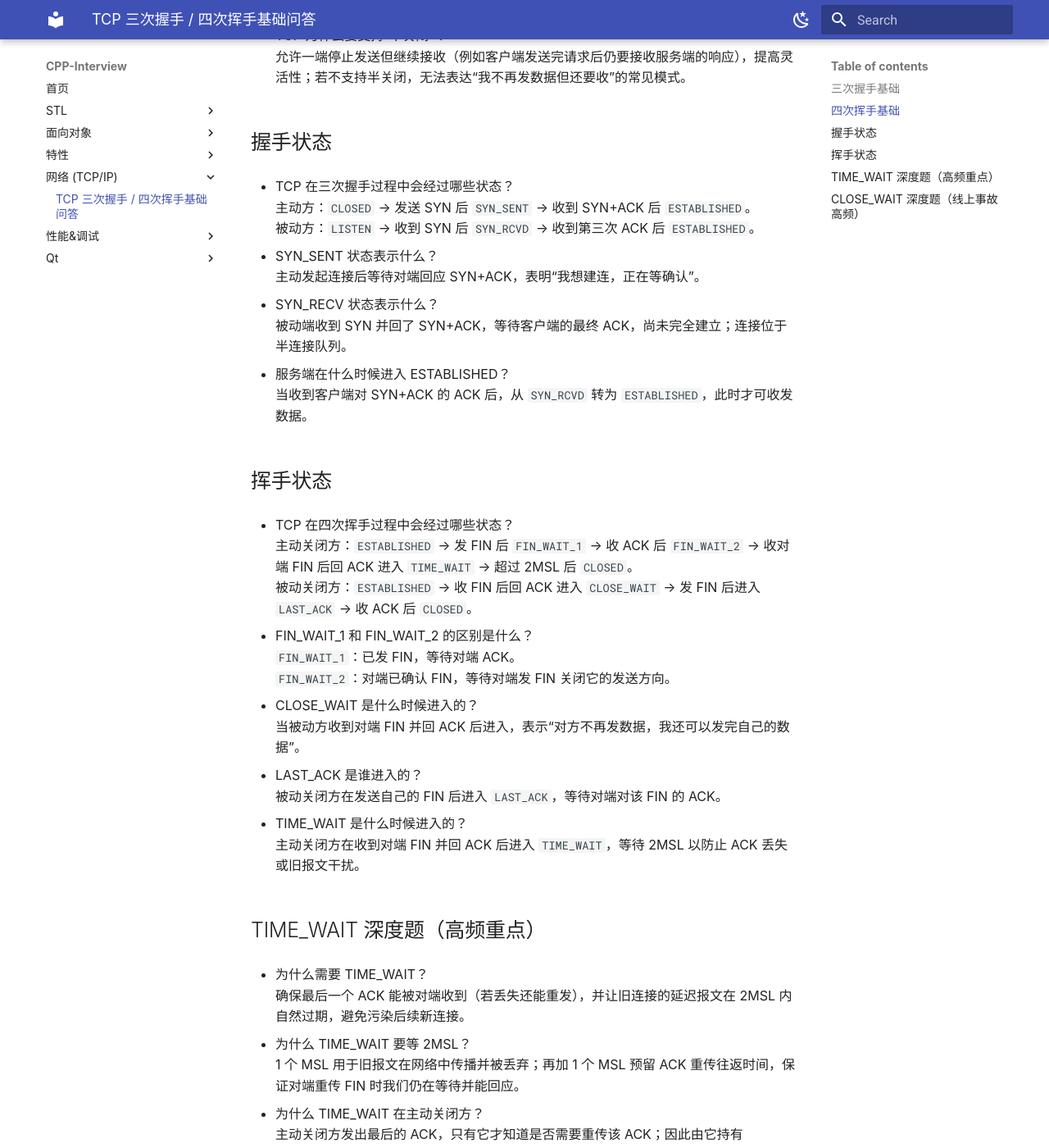
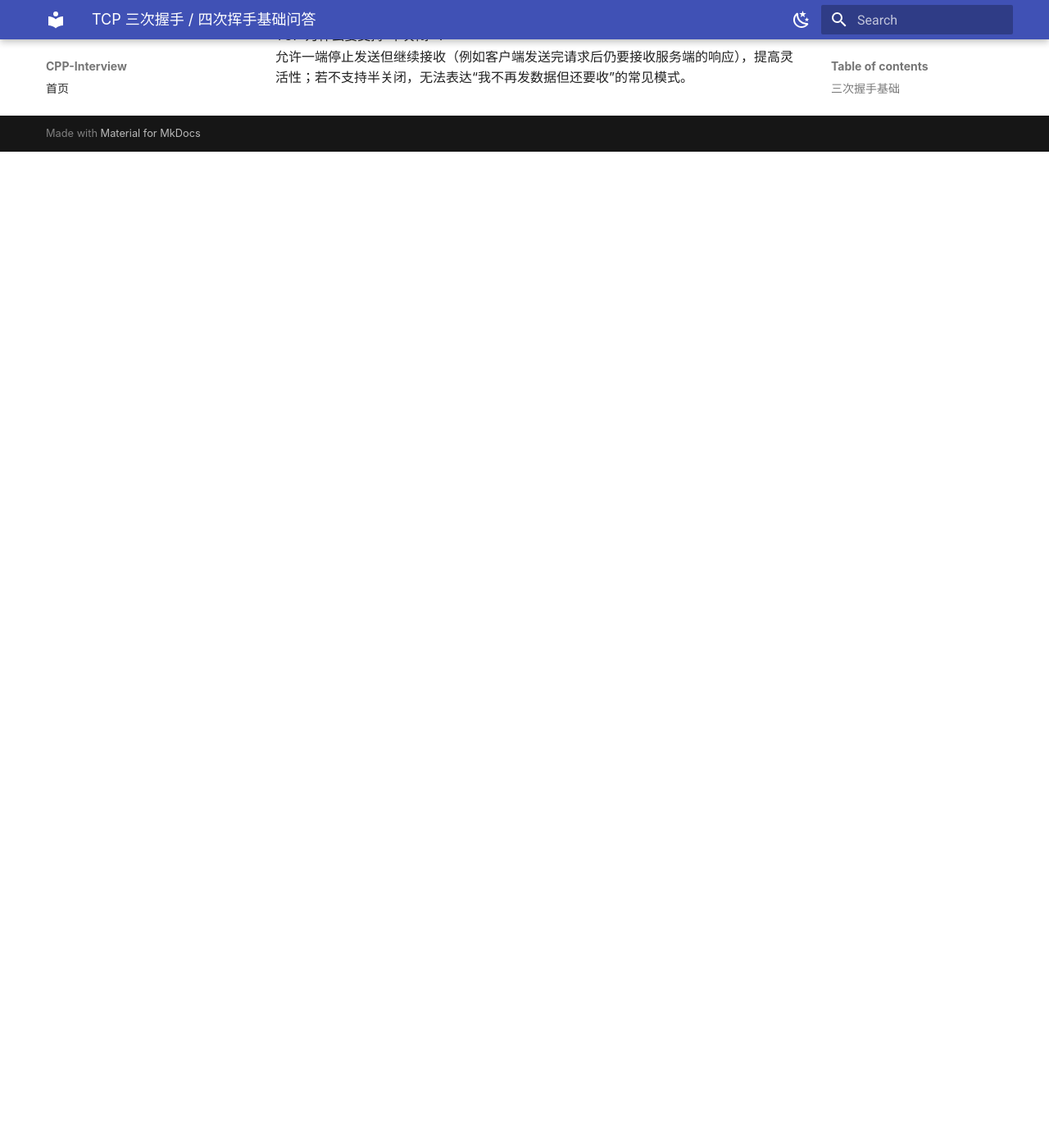
Before and after one commit to SwartzMss/CPP-Interview, an MkDocs documentation site: the page built from docs/network/tcp_handshake_teardown_basics.md, in a window 1280 px wide and 1400 px high, scrolled down 1215 px. Shown: the whole window at 82% size. Built offline with MkDocs 1.6.1 and Material for MkDocs 9.7.7, drawn with Linux system fonts in a browser that asks for light colours; after the commit the page ends 1399 px from its top, so only the background shows below that; some of the changed text lies outside the part shown.

Commit message:
Split TCP interview topics into tabs and add practices

```diff
--- a/docs/network/tcp_handshake_teardown_basics.md
+++ b/docs/network/tcp_handshake_teardown_basics.md
@@ -42,94 +42,3 @@
 
 - TCP 为什么要支持“半关闭”？
   允许一端停止发送但继续接收（例如客户端发送完请求后仍要接收服务端的响应），提高灵活性；若不支持半关闭，无法表达“我不再发数据但还要收”的常见模式。
-
-## 握手状态
-
-- TCP 在三次握手过程中会经过哪些状态？
-  主动方：`CLOSED` → 发送 SYN 后 `SYN_SENT` → 收到 SYN+ACK 后 `ESTABLISHED`。
-  被动方：`LISTEN` → 收到 SYN 后 `SYN_RCVD` → 收到第三次 ACK 后 `ESTABLISHED`。
-
-- SYN_SENT 状态表示什么？
-  主动发起连接后等待对端回应 SYN+ACK，表明“我想建连，正在等确认”。
-
-- SYN_RECV 状态表示什么？
-  被动端收到 SYN 并回了 SYN+ACK，等待客户端的最终 ACK，尚未完全建立；连接位于半连接队列。
-
-- 服务端在什么时候进入 ESTABLISHED？
-  当收到客户端对 SYN+ACK 的 ACK 后，从 `SYN_RCVD` 转为 `ESTABLISHED`，此时才可收发数据。
-
-## 挥手状态
-
-- TCP 在四次挥手过程中会经过哪些状态？
-  主动关闭方：`ESTABLISHED` → 发 FIN 后 `FIN_WAIT_1` → 收 ACK 后 `FIN_WAIT_2` → 收对端 FIN 后回 ACK 进入 `TIME_WAIT` → 超过 2MSL 后 `CLOSED`。
-  被动关闭方：`ESTABLISHED` → 收 FIN 后回 ACK 进入 `CLOSE_WAIT` → 发 FIN 后进入 `LAST_ACK` → 收 ACK 后 `CLOSED`。
-
-- FIN_WAIT_1 和 FIN_WAIT_2 的区别是什么？
-  `FIN_WAIT_1`：已发 FIN，等待对端 ACK。
-  `FIN_WAIT_2`：对端已确认 FIN，等待对端发 FIN 关闭它的发送方向。
-
-- CLOSE_WAIT 是什么时候进入的？
-  当被动方收到对端 FIN 并回 ACK 后进入，表示“对方不再发数据，我还可以发完自己的数据”。
-
-- LAST_ACK 是谁进入的？
-  被动关闭方在发送自己的 FIN 后进入 `LAST_ACK`，等待对端对该 FIN 的 ACK。
-
-- TIME_WAIT 是什么时候进入的？
-  主动关闭方在收到对端 FIN 并回 ACK 后进入 `TIME_WAIT`，等待 2MSL 以防止 ACK 丢失或旧报文干扰。
-
-## TIME_WAIT 深度题（高频重点）
-
-- 为什么需要 TIME_WAIT？
-  确保最后一个 ACK 能被对端收到（若丢失还能重发），并让旧连接的延迟报文在 2MSL 内自然过期，避免污染后续新连接。
-
-- 为什么 TIME_WAIT 要等 2MSL？
-  1 个 MSL 用于旧报文在网络中传播并被丢弃；再加 1 个 MSL 预留 ACK 重传往返时间，保证对端重传 FIN 时我们仍在等待并能回应。
-
-- 为什么 TIME_WAIT 在主动关闭方？
-  主动关闭方发出最后的 ACK，只有它才知道是否需要重传该 ACK；因此由它持有 TIME_WAIT 保证可靠收尾。
-
-- 如果没有 TIME_WAIT 会发生什么？
-  旧连接的 FIN/ACK 或数据包可能被迟到的新连接误收，导致异常关闭或数据错乱；对端若重传 FIN 也得不到 ACK，出现“半关闭”悬挂。
-
-- TIME_WAIT 多是 bug 吗？
-  不一定。短连接或客户端发起连接的场景出现大量 TIME_WAIT 很常见，是协议设计。需要分析是否吞吐设计问题（过多短连）或端口复用策略不足。
-
-- TIME_WAIT 会不会耗尽端口？
-  在高 QPS 短连接下可能耗尽主动方的本地端口。常见缓解：连接复用/长连接、负载分担到更多源 IP/端口、合理的 TIME_WAIT 回收策略。
-
-- 能不能消除 TIME_WAIT？
-  不能彻底消除，只能谨慎缩短或复用。手段包括：
-  - 应用层复用连接或使用连接池，减少触发次数；
-  - 拆分源地址/端口（多 IP、SO_REUSEPORT）；
-  - 调整内核参数如 `tcp_tw_reuse`（仅对主动连接生效），`tcp_fin_timeout` 适度下调；
-  - 部署在负载均衡/代理后端，减少直接外连短链接数量。
-  需权衡旧包污染风险，避免激进关闭 TIME_WAIT。
-
-## CLOSE_WAIT 深度题（线上事故高频）
-
-- CLOSE_WAIT 多说明什么问题？
-  说明本端已收到对端 FIN 并确认，但自己还没发 FIN 关闭发送方向，常因业务未关闭 socket 或线程卡住。
-
-- CLOSE_WAIT 是协议问题还是代码问题？
-  多数是代码/资源管理问题：对端主动关闭后，应用层未调用 `close`/`shutdown`，连接停留在 `CLOSE_WAIT`。
-
-- CLOSE_WAIT 会自动消失吗？
-  不会。除非应用主动发送 FIN 关闭，否则会一直停留，可能耗尽 fd。
-
-- CLOSE_WAIT 和 TIME_WAIT 哪个更危险？
-  `CLOSE_WAIT` 更像应用层 bug，会占用 fd/内存直到进程崩溃；`TIME_WAIT` 是协议预期，主要是端口压力。
-
-- 什么情况下服务端会大量进入 CLOSE_WAIT？
-  对端（通常客户端）主动断开，服务端收到 FIN 后未及时 `close`，例如连接池泄漏、处理线程阻塞、未注册断开事件、长时间卡在业务逻辑。
-
-- recv 返回 0 和 CLOSE_WAIT 有什么关系？
-  `recv` 返回 0 表示对端已关闭发送方向（FIN 到达且已确认）；此刻本端进入 `CLOSE_WAIT`，应尽快完成剩余处理并 `close`。
-
-- CLOSE_WAIT 会导致什么线上故障？
-  fd/内存泄漏、线程阻塞、accept 失败（`EMFILE`）、新连接被拒、服务端吞吐下降甚至崩溃。
-
-- 如何快速定位 CLOSE_WAIT 的根因？
-  - `ss -tanp | grep CLOSE-WAIT` 看持有进程/端口；
-  - `lsof -p <pid> | grep TCP` 查具体 fd；
-  - 打印堆栈/火焰图，确认卡住的逻辑（可能在读写、锁、DB 调用）；
-  - 检查连接生命周期管理：是否缺少 `close`，是否异常路径未释放，连接池归还逻辑是否被跳过。
--- a/mkdocs.yml
+++ b/mkdocs.yml
@@ -41,6 +41,11 @@
       - "惊群问题与避免策略（条件变量/IO）": language/thundering_herd.md
   - 网络 (TCP/IP):
       - "TCP 三次握手 / 四次挥手基础问答": network/tcp_handshake_teardown_basics.md
+      - "TCP 握手状态问答": network/tcp_handshake_states.md
+      - "TCP 挥手状态问答": network/tcp_teardown_states.md
+      - "TIME_WAIT 深度题（高频重点）": network/tcp_time_wait.md
+      - "CLOSE_WAIT 深度题（线上事故高频）": network/tcp_close_wait.md
+      - "工程实践": network/tcp_practical_shutdown.md
   - 性能&调试:
       - "epoll vs select：性能要点与示例": perf/epoll_vs_select.md
       - "C++ 零拷贝详解与示例": perf/zero_copy.md
```
Also changed, not shown: docs/network/tcp_close_wait.md (added, +33 -0 lines), docs/network/tcp_handshake_states.md (added, +19 -0 lines), docs/network/tcp_practical_shutdown.md (added, +24 -0 lines), docs/network/tcp_teardown_states.md (added, +23 -0 lines), docs/network/tcp_time_wait.md (added, +32 -0 lines).
